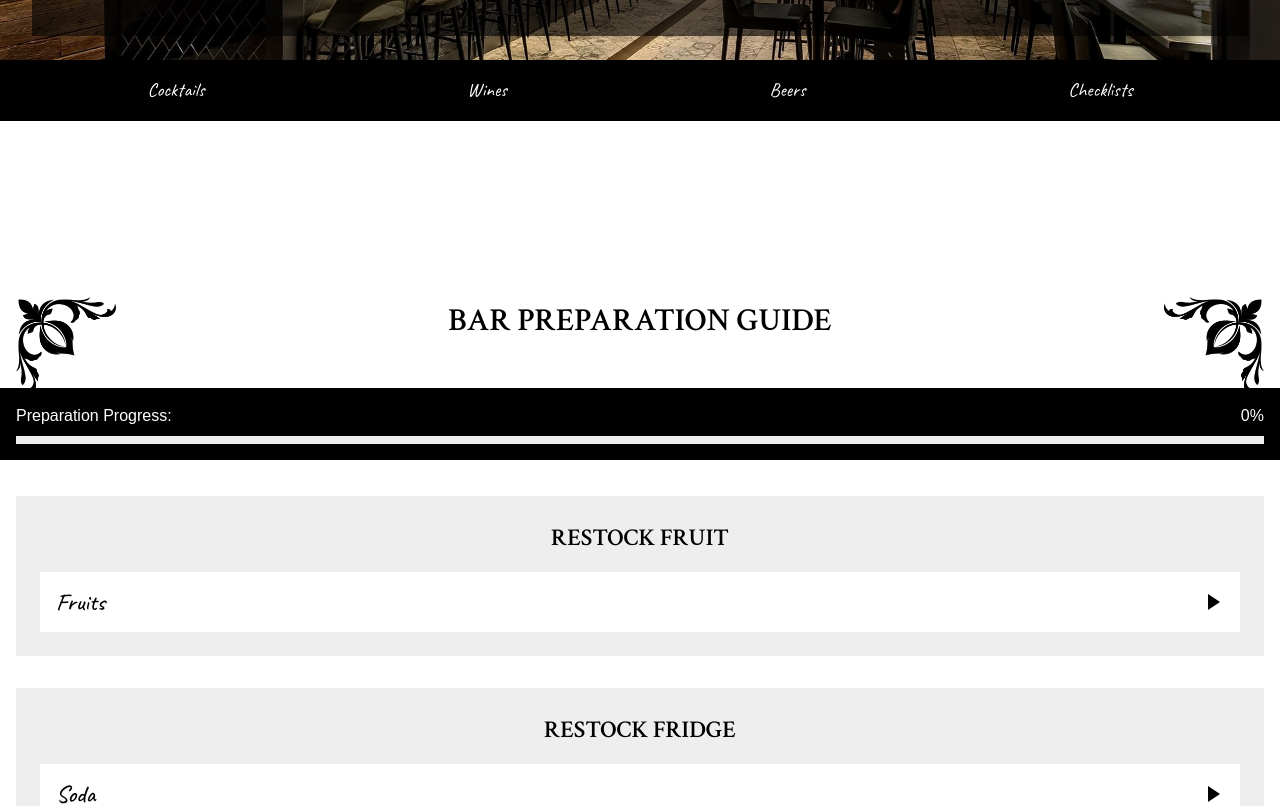
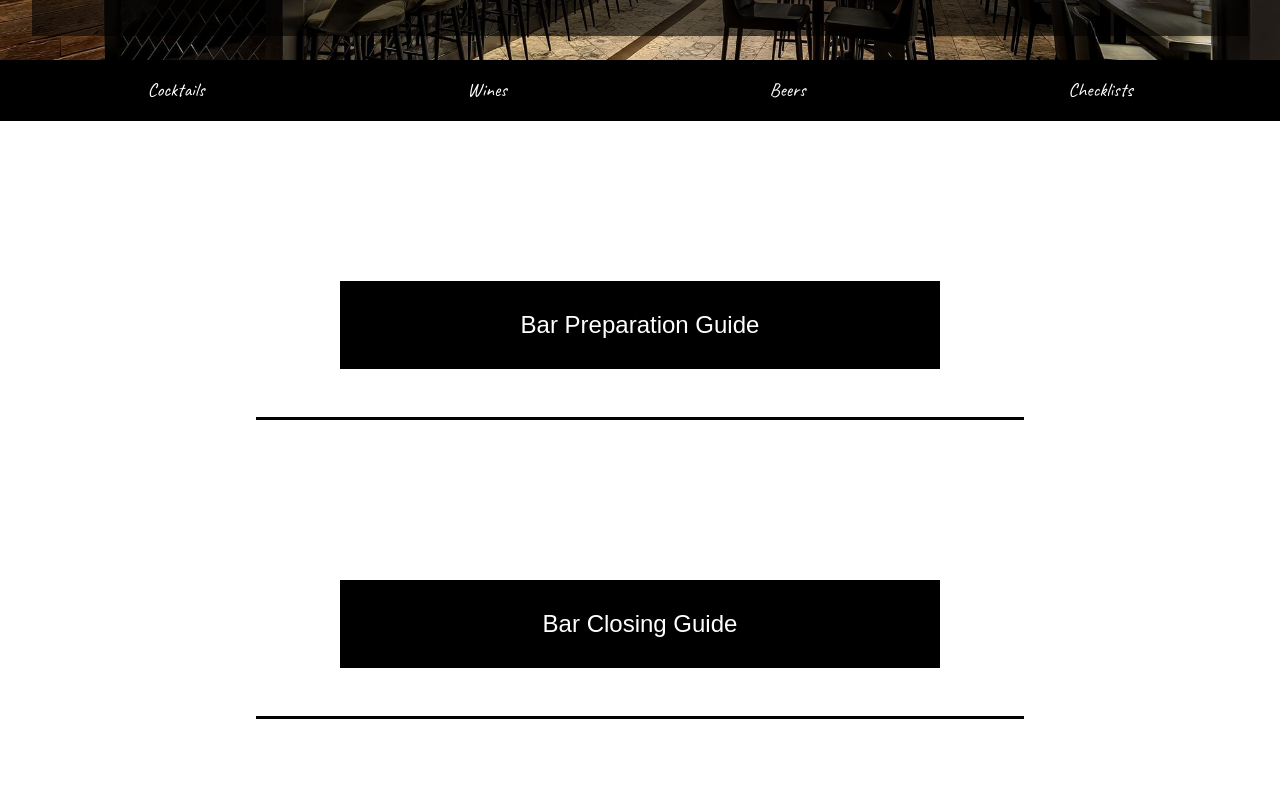
Before and after one commit to tristanhebrt/The-Bar, a React (Vite) app: page /checklist in a window 1280 px wide. Shown: the part 340-1146 px from the top of the page. Built offline with nearby package versions, Linux system fonts and the light colour scheme; a web font is replaced by a local one.

Commit message:
Checklist Buttons
Made the checklists into buttons so they can be opened and closed

```diff
--- a/src/components/lists/prep/Checklist.jsx
+++ b/src/components/lists/prep/Checklist.jsx
@@ -1,7 +1,7 @@
 import React, { useState, useEffect } from 'react';
 import styled from 'styled-components';
 
-const Checklist = ({dataList, checklistTitle}) => {
+const Checklist = ({dataList, checklistTitle, isExpanded, setIsExpanded}) => {
   const [expandedSections, setExpandedSections] = useState({});
   const [completedItems, setCompletedItems] = useState({});
   const [progress, setProgress] = useState(0);
@@ -76,7 +76,6 @@ const Checklist = ({dataList, checklistTitle}) => {
     });
   };
 
-
   const clearChecklist = () => {
     setCompletedItems({});
   };
@@ -88,6 +87,15 @@ const Checklist = ({dataList, checklistTitle}) => {
 
   return (
     <Container>
+      {!isExpanded ? (
+        <>
+          <ExpandButton onClick={() => setIsExpanded(checklistTitle)}> {/* Pass checklistTitle */}
+            {checklistTitle}
+          </ExpandButton>
+          <BlackLine />
+        </>
+      ) : (
+        <>
           <PrepGuide>
               <TitleContainer>
                   <OrnamentContainer>
@@ -150,6 +158,7 @@ const Checklist = ({dataList, checklistTitle}) => {
                   <BottomLeftOrnament />
                       <ButtonsContainer>
                           <ClearButton onClick={clearChecklist}>Clear</ClearButton>
+                          <CloseButton onClick={() => setIsExpanded(false)}>Close</CloseButton>
                       </ButtonsContainer>
                   <BottomRightOrnament />
               </OrnamentContainer>
@@ -164,6 +173,8 @@ const Checklist = ({dataList, checklistTitle}) => {
               </ProgressContainer>
           </PrepGuide>
           <BlackLine />
+        </>
+      )}
     </Container>
   );
 };
@@ -181,6 +192,21 @@ const Container = styled.div`
 
     @media (max-width: 600px) {
         padding-top: 3rem;
+    }
+`;
+
+const ExpandButton = styled.button`
+  padding: 30px 20px;
+  width: 90%;
+  max-width: 600px;
+  font-size: 1.5rem;
+  font-family: var(--text-font);
+  background: var(--black);
+  color: var(--white);
+  border: none;
+  cursor: pointer;
+  &:hover {
+    background: var(--highlight3);
   }
 `;
 
@@ -338,6 +364,10 @@ const ClearButton = styled.button`
     }
 `;
 
+const CloseButton = styled(ClearButton)`
+  background: var(--dark-red);
+`;
+
 const BlackLine = styled.div`
   width: 60%;
   height: 3px;
--- a/src/components/pages/ChecklistPage.jsx
+++ b/src/components/pages/ChecklistPage.jsx
@@ -1,14 +1,27 @@
-import React from "react";
-import styled from "styled-components";
+import React, { useState } from "react";
 import Checklist from "../lists/prep/Checklist";
 import { PREP_STEPS } from '../lists/prep/checklistData';
 import { CLOSE_STEPS } from '../lists/prep/closeChecklistData';
 
 const PrepPage = () => {
-    return<>
-        <Checklist dataList={PREP_STEPS} checklistTitle="Bar Preparation Guide" />
-        <Checklist dataList={CLOSE_STEPS} checklistTitle="Bar Closing Guide" />
-    </>
+    const [expandedChecklist, setExpandedChecklist] = useState(null); // Track which one is open
+
+    return (
+        <>
+            <Checklist
+                dataList={PREP_STEPS}
+                checklistTitle="Bar Preparation Guide"
+                isExpanded={expandedChecklist === "Bar Preparation Guide"}
+                setIsExpanded={setExpandedChecklist}
+            />
+            <Checklist
+                dataList={CLOSE_STEPS}
+                checklistTitle="Bar Closing Guide"
+                isExpanded={expandedChecklist === "Bar Closing Guide"}
+                setIsExpanded={setExpandedChecklist}
+            />
+        </>
+    );
 };
 
 export default PrepPage;
--- a/src/index.css
+++ b/src/index.css
@@ -5,6 +5,7 @@
   --black: #000000;
   --white: #ffffff;
   --light-grey: #eee;
+  --dark-red: #611b1b;
   --highlighted-box: #ffffff;
 
   --highlight1: #000000;
```
Lines whose indentation alone changed are shown as unchanged.
